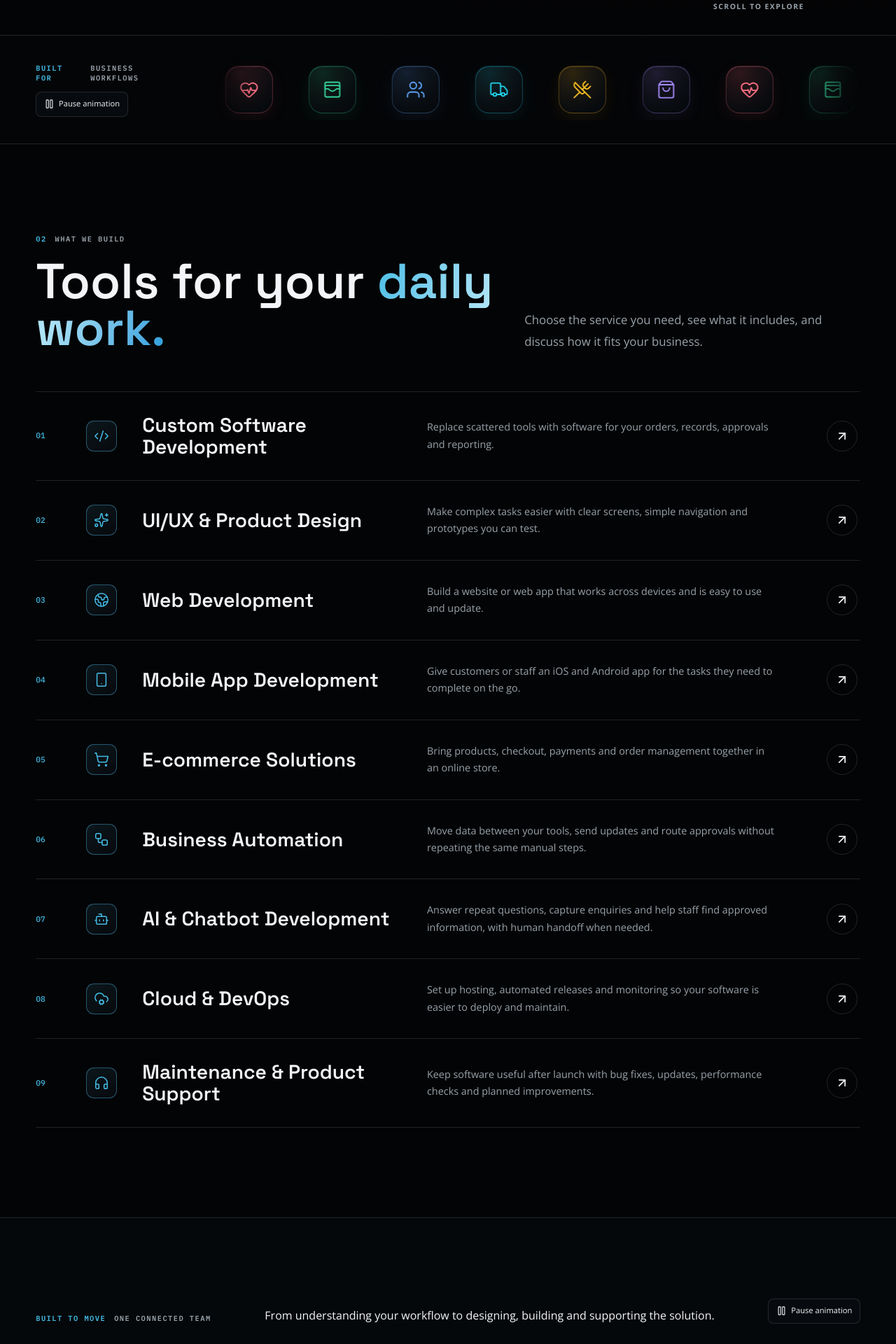
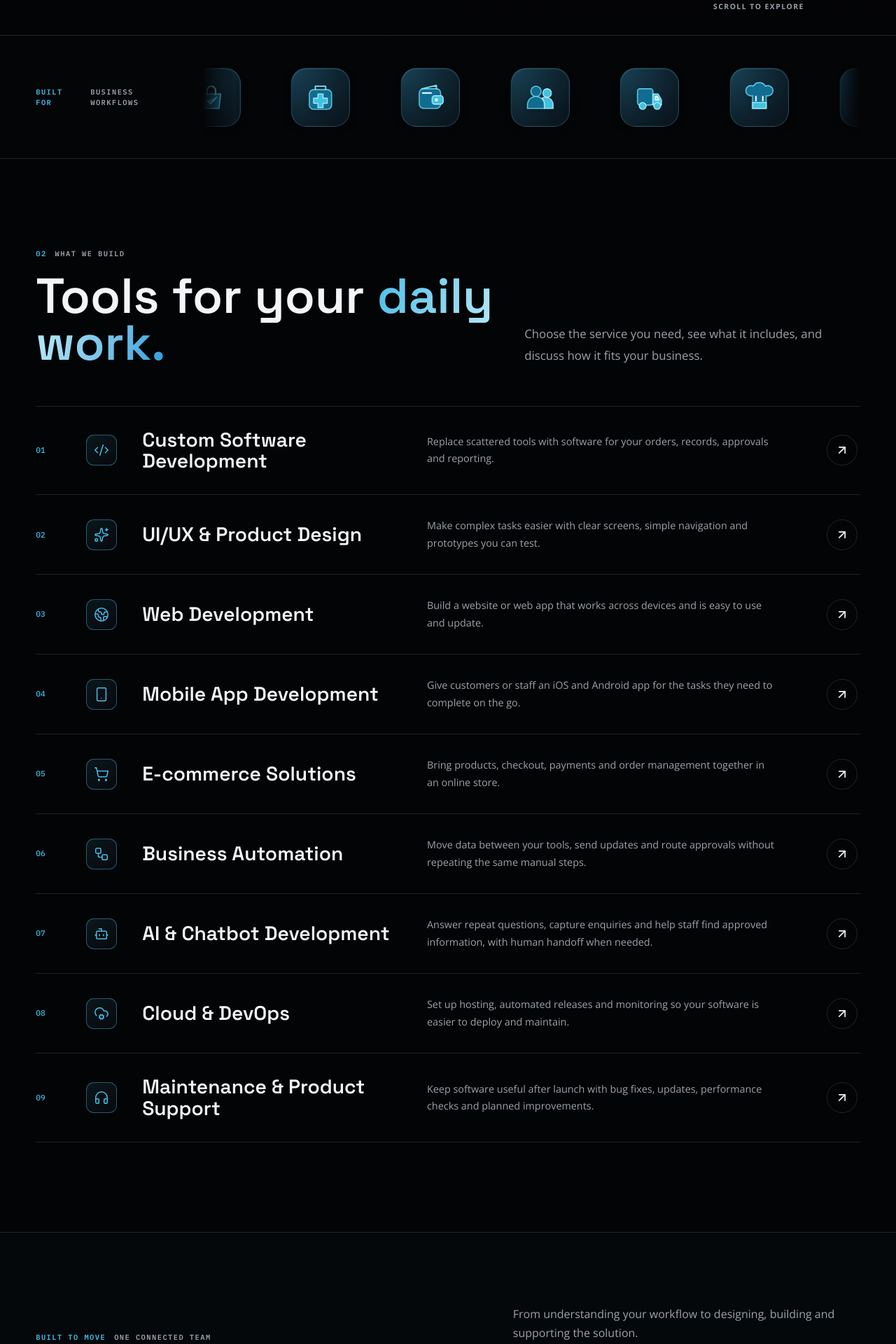
Before and after one commit to manikanta298/codematic-labs, a React (Vite) app: page / in a window 1280 px wide. Shown: the part 800-2720 px from the top of the page at 70% size. Built offline with nearby package versions, Linux system fonts and the light colour scheme.

Commit message:
Replace Home page text loops with custom icon animations and remove pause buttons

```diff
--- /dev/null
+++ b/src/components/loop-illustration.tsx
@@ -0,0 +1,24 @@
+import type { ReactNode } from "react";
+
+// Custom artwork scoped to the two Home page icon loops.
+const artwork = {
+  food: <><path className="loop-art-back" d="M8 14a6 6 0 1 1 1-11 8 8 0 0 1 14 0 6 6 0 1 1 1 11v15H8V14Z"/><path className="loop-art-front" d="M8 22h16v7H8Z"/><path className="loop-art-shine" d="M12 15v5m8-5v5"/></>,
+  code: <><rect className="loop-art-back" x="4" y="5" width="24" height="20" rx="4"/><path className="loop-art-line" d="m12 13-4 4 4 4m8-8 4 4-4 4m-3-10-2 16"/><path className="loop-art-shine" d="M8 9h7"/></>,
+  design: <><rect className="loop-art-back" x="4" y="8" width="21" height="21" rx="5"/><path className="loop-art-front" d="m11 20 2-7L24 2l6 6-11 11-8 1Z"/><path className="loop-art-line" d="m21 5 6 6M9 25h11"/></>,
+  web: <><circle className="loop-art-back" cx="16" cy="16" r="12"/><ellipse className="loop-art-line" cx="16" cy="16" rx="5" ry="12"/><path className="loop-art-line" d="M4 16h24M7 9h18M7 23h18"/></>,
+  mobile: <><rect className="loop-art-back" x="8" y="2" width="17" height="28" rx="4"/><rect className="loop-art-front" x="11" y="7" width="11" height="16" rx="2"/><path className="loop-art-shine" d="M14 5h5m-4 22h3"/></>,
+  shop: <><path className="loop-art-back" d="M5 12h22l-2 17H7L5 12Z"/><path className="loop-art-line" d="M11 13V8a5 5 0 0 1 10 0v5"/><path className="loop-art-front" d="m11 20 4 4 7-8"/></>,
+  workflow: <><path className="loop-art-line" d="M9 9h14v14H9Z"/><rect className="loop-art-back" x="2" y="2" width="13" height="11" rx="3"/><rect className="loop-art-front" x="17" y="18" width="13" height="11" rx="3"/><path className="loop-art-line" d="m20 5 4 4-4 4M12 19l-4 4 4 4"/></>,
+  bot: <><path className="loop-art-line" d="M16 6V2M3 16H1m30 0h-2"/><rect className="loop-art-back" x="4" y="7" width="24" height="22" rx="7"/><rect className="loop-art-front" x="8" y="12" width="16" height="9" rx="4"/><path className="loop-art-shine" d="M12 16v1m8-1v1m-8 8h8"/></>,
+  cloud: <><path className="loop-art-back" d="M8 24a7 7 0 0 1-1-14 10 10 0 0 1 19 1 7 7 0 0 1-1 13H8Z"/><path className="loop-art-front" d="m16 14-5 5h3v8h4v-8h3l-5-5Z"/><path className="loop-art-shine" d="M10 9a7 7 0 0 1 10-2"/></>,
+  health: <><rect className="loop-art-back" x="3" y="7" width="26" height="23" rx="5"/><path className="loop-art-line" d="M10 7V3h12v4"/><path className="loop-art-front" d="M13 12h6v5h5v6h-5v5h-6v-5H8v-6h5v-5Z"/></>,
+  wallet: <><rect className="loop-art-back" x="3" y="6" width="25" height="23" rx="5"/><path className="loop-art-line" d="m6 6 17-4v4"/><rect className="loop-art-front" x="18" y="14" width="13" height="10" rx="3"/><circle className="loop-art-shine" cx="23" cy="19" r="1"/><path className="loop-art-shine" d="M7 11h10"/></>,
+  truck: <><rect className="loop-art-back" x="2" y="6" width="18" height="19" rx="3"/><path className="loop-art-front" d="M20 12h6l4 7v6H20V12Z"/><path className="loop-art-shine" d="M23 15h2l2 4h-4v-4Z"/><circle className="loop-art-front" cx="8" cy="26" r="4"/><circle className="loop-art-front" cx="25" cy="26" r="4"/></>,
+  team: <><circle className="loop-art-back" cx="11" cy="9" r="6"/><circle className="loop-art-front" cx="24" cy="11" r="5"/><path className="loop-art-back" d="M1 29v-4a10 10 0 0 1 20 0v4H1Z"/><path className="loop-art-front" d="M21 29v-4c0-3-1-6-3-8 6-3 13 1 13 8v4H21Z"/></>,
+  tools: <><path className="loop-art-back" d="M28 3a9 9 0 0 1-11 13L7 29a4 4 0 0 1-6-5l13-10A9 9 0 0 1 25 2l-6 6 5 5 6-6-2-4Z"/><circle className="loop-art-front" cx="6" cy="25" r="2"/></>,
+} satisfies Record<string, ReactNode>;
+
+export type LoopIconKind = keyof typeof artwork;
+export function LoopIllustration({ kind }: { kind: LoopIconKind }) {
+  return <svg className="loop-illustration" viewBox="0 0 36 36" width={44} height={44} fill="none" aria-hidden="true" focusable="false" data-loop-icon={kind}><g transform="translate(2 2)" strokeLinecap="round" strokeLinejoin="round">{artwork[kind]}</g></svg>;
+}
--- a/src/routes/index.tsx
+++ b/src/routes/index.tsx
@@ -1,8 +1,7 @@
-import { useState, type CSSProperties } from "react";
 import { SemanticIcon } from "../components/semantic-icon";
-import { MotionControl } from "../components/motion-control";
+import { LoopIllustration, type LoopIconKind } from "../components/loop-illustration";
 import { Link } from "react-router-dom";
-import { ArrowRight, ArrowUpRight, Check, MoveRight, UtensilsCrossed, ShoppingBag, HeartPulse, WalletCards, Users, Truck } from "lucide-react";
+import { ArrowRight, ArrowUpRight, Check, MoveRight } from "lucide-react";
 import heroImage from "../assets/hero.jpg";
 import { AnimatedWords } from "../components/motion";
 import { useReveal } from "../hooks/use-reveal";
@@ -100,36 +99,36 @@ export default function HomePage() {
   );
 }
 
+function IconTrack({ icons, reverse = false }: { icons: readonly LoopIconKind[]; reverse?: boolean }) {
+  return <div className={`custom-icon-track${reverse ? " custom-icon-track-reverse" : ""}`} aria-hidden="true">
+    {[0, 1].map(copy => <div className="custom-icon-set" data-loop-copy={copy} key={copy}>
+      {icons.map((kind, index) => <span className="custom-icon-tile" key={`${kind}-${index}`}><LoopIllustration kind={kind} /></span>)}
+    </div>)}
+  </div>;
+}
+
 function LogoMarquee() {
-  const [paused, setPaused] = useState(false);
-  const workflowIcons = [UtensilsCrossed, ShoppingBag, HeartPulse, WalletCards, Users, Truck];
-  return (
-    <section className="trust-band" data-motion-paused={paused}>
-      <div className="mx-auto grid max-w-site gap-7 px-page md:grid-cols-[210px_1fr] md:items-center">
-        <div><p className="index-label"><span>Built for</span> Business workflows</p><MotionControl paused={paused} onToggle={() => setPaused(!paused)} controls="business-workflow-loop" /></div>
-        <div id="business-workflow-loop" className="marquee workflow-marquee" role="img" aria-label="Connected business workflows: orders, shopping, care, payments, teams and deliveries">
-          <div className="marquee-track" aria-hidden="true">
-            {[0, 1].map((copy) => (
-              <div className="marquee-set workflow-icon-set" key={copy}>
-                {workflowIcons.map((Icon, index) => (
-                  <span className="workflow-icon" key={index} style={{ "--icon-accent": ["#fbbf24", "#a78bfa", "#fb7185", "#34d399", "#60a5fa", "#22d3ee"][index] } as CSSProperties}>
-                    <Icon size={28} strokeWidth={1.6} />
-                  </span>
-                ))}
-              </div>
-            ))}
-          </div>
-        </div>
+  return <section className="trust-band custom-workflow-band">
+    <div className="mx-auto grid max-w-site gap-7 px-page md:grid-cols-[210px_1fr] md:items-center">
+      <p className="index-label"><span>Built for</span> Business workflows</p>
+      <div id="business-workflow-loop" className="custom-icon-viewport" role="img" tabIndex={0} aria-label="Connected business workflows: orders, shopping, care, payments, teams and deliveries">
+        <IconTrack icons={["food", "shop", "health", "wallet", "team", "truck"]} />
       </div>
-    </section>
-  );
+    </div>
+  </section>;
 }
 
 function KineticShowcase() {
-  const [paused, setPaused] = useState(false);
-  const items = [...services.slice(0, 4), ...services.slice(0, 4)];
-  const reverse = [...services.slice(2, 6), ...services.slice(2, 6)];
-  return <section className="loop-section" data-motion-paused={paused} aria-label="Codematic Labs capabilities in motion"><div className="loop-heading mx-auto max-w-site px-page" data-reveal><p className="index-label"><span>Built to move</span> One connected team</p><p>From understanding your workflow to designing, building and supporting the solution.</p><MotionControl paused={paused} onToggle={() => setPaused(!paused)} controls="capability-loop" /></div><div className="loop-viewport" id="capability-loop"><div className="loop-track">{items.map(({ icon: Icon, title }, index) => <div className="loop-card" aria-hidden={index >= 4 ? true : undefined} key={`${title}-forward-${index}`}><Icon className="size-5" /><span>{title}</span><small>Codematic Labs</small></div>)}</div><div className="loop-track loop-track-reverse">{reverse.map(({ icon: Icon, title }, index) => <div className="loop-card loop-card-muted" aria-hidden={index >= 4 ? true : undefined} key={`${title}-reverse-${index}`}><Icon className="size-5" /><span>{title}</span><small>From idea to launch</small></div>)}</div></div></section>;
+  return <section className="loop-section custom-service-loop" aria-label="Codematic Labs capabilities in motion">
+    <div className="loop-heading mx-auto max-w-site px-page" data-reveal>
+      <p className="index-label"><span>Built to move</span> One connected team</p>
+      <p>From understanding your workflow to designing, building and supporting the solution.</p>
+    </div>
+    <div id="capability-loop" className="custom-icon-viewport" role="img" tabIndex={0} aria-label="Our services: custom software, product design, web and mobile development, commerce, automation, AI assistants, cloud and DevOps, and maintenance and product support">
+      <IconTrack icons={["code", "design", "web", "mobile", "shop"]} />
+      <IconTrack icons={["workflow", "bot", "cloud", "tools"]} reverse />
+    </div>
+  </section>;
 }
 
 function CTA() {
--- a/src/styles.css
+++ b/src/styles.css
@@ -337,3 +337,26 @@ main:focus, h1[tabindex="-1"]:focus { outline: none; }
   .tech-stack-card-heading { gap: .6rem; }
   .faq-list details { padding: 1.1rem; }
 }
+
+/* Custom icon loops are scoped to Home; technology logos stay untouched. */
+.custom-icon-viewport { container-type: inline-size; overflow: hidden; min-width: 0; padding: .75rem 0; mask-image: linear-gradient(to right, transparent, #000 5%, #000 95%, transparent); }
+.custom-icon-viewport:focus-visible { outline: 2px solid var(--primary-glow); outline-offset: 5px; }
+.custom-icon-track { display: flex; width: max-content; animation: marquee 32s linear infinite; }
+.custom-icon-track-reverse { animation-direction: reverse; animation-duration: 36s; margin-top: 1rem; }
+.custom-icon-set { display: flex; flex: 0 0 auto; min-width: 100cqw; justify-content: space-around; align-items: center; gap: clamp(1.25rem, 3vw, 2.5rem); padding-right: clamp(1.25rem, 3vw, 2.5rem); }
+.custom-icon-tile { display: grid; place-items: center; flex: 0 0 auto; width: 84px; height: 84px; border: 1px solid rgb(99 209 236 / .25); border-radius: 22px; background: radial-gradient(ellipse at top left, #184154, #0b1720 85%); box-shadow: inset 0 1px 0 rgb(200 246 255 / .12), 0 5px 14px rgb(0 0 0 / .15); }
+.loop-illustration { display: block; width: 44px; height: 44px; overflow: visible; filter: drop-shadow(0 3px 3px rgb(0 0 0 / .2)); }
+.loop-art-back { fill: #126b91; stroke: #69d9ee; stroke-width: 1.15; }
+.loop-art-front { fill: #40c2df; stroke: #b4f2ff; stroke-width: 1.1; }
+.loop-art-line { fill: none; stroke: #8ce5f5; stroke-width: 1.5; }
+.loop-art-shine { fill: none; stroke: #e2fbff; stroke-width: 1.8; }
+.custom-icon-viewport:hover .custom-icon-track, .custom-icon-viewport:focus-within .custom-icon-track { animation-play-state: paused; }
+.custom-service-loop .custom-icon-tile { width: clamp(92px, 12vw, 144px); height: clamp(92px, 12vw, 144px); border-radius: 24px; }
+.custom-service-loop .loop-illustration { width: clamp(48px, 6vw, 68px); height: clamp(48px, 6vw, 68px); }
+@media (max-width: 540px) { .custom-icon-tile { width: 72px; height: 72px; border-radius: 18px; } }
+@media (prefers-reduced-motion: reduce) {
+  .custom-icon-viewport { mask-image: none; }
+  .custom-icon-track { animation: none; width: 100%; }
+  .custom-icon-set { width: 100%; flex-wrap: wrap; justify-content: center; padding-right: 0; gap: 1rem; }
+  .custom-icon-set[data-loop-copy="1"] { display: none; }
+}
```
